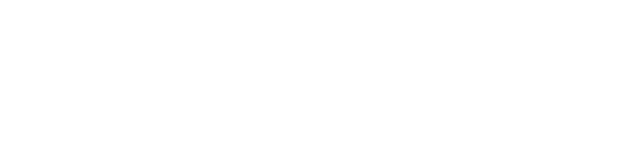
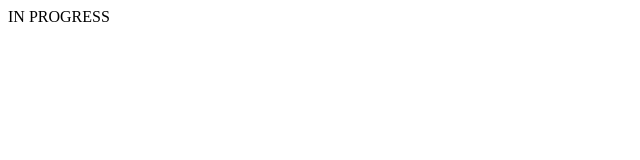
Before and after one commit to gantavya99/My-portfolio, a plain HTML site: page blogs.html in a window 1280 px wide. Shown: the whole page, without its empty margins (0-640 px from the left). Drawn offline with Linux system fonts and the light colour scheme.

Commit message:
update:website

```diff
--- a/blogs.html
+++ b/blogs.html
@@ -7,6 +7,6 @@
     <title>Blogs</title>
 </head>
 <body>
-
+    IN PROGRESS
 </body>
 </html>
--- a/styles.css
+++ b/styles.css
@@ -89,6 +89,7 @@ hr{
     background-color:#E5E7EB ;
     border-radius: 1rem;
 
+
 }
 .section-text{
     padding: bottom 1rem;
@@ -109,4 +110,5 @@ hr{
 }
 .footer-link{
     color:white;
+
 }
```
Also changed, not shown: index.html (+1 -1 lines), projects.html (+1 -1 lines).
